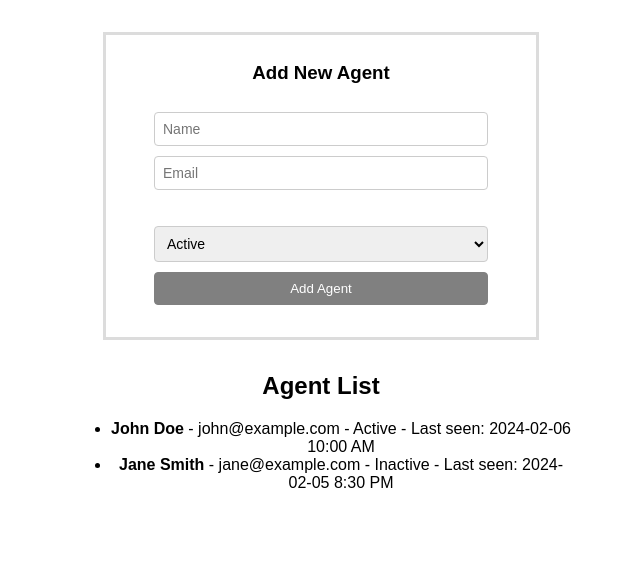
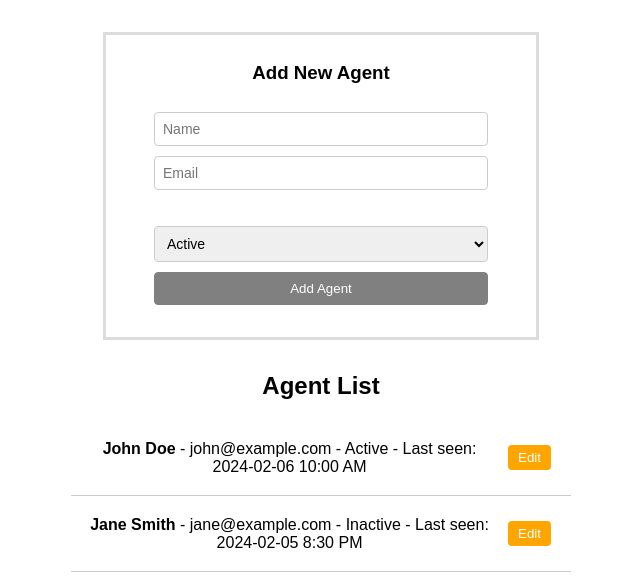
Before and after one commit to neffedych/Espresso-lab, a React (Create React App) app: page / in a window 1280 px wide. Shown: the top 586 px of the page, without its empty margins (319-959 px from the left). Built offline with nearby package versions, Linux system fonts and the light colour scheme.

Commit message:
Implemented Edit Agent func

```diff
--- a/src/components/AgentList.css
+++ b/src/components/AgentList.css
@@ -45,9 +45,40 @@
     border-radius: 4px;
   }
 
-
+.button:hover {
+    background-color: rgb(0, 210, 91);
+}
 
   .button:disabled {
     background-color: gray;
     cursor: not-allowed;
   }
+
+
+  .agent-list {
+    margin-top: 20px;
+    list-style: none;
+    padding: 0;
+  }
+
+  .agent-item {
+    display: flex;
+    justify-content: space-between;
+    align-items: center;
+    padding: 10px;
+    border-bottom: 1px solid #ccc;
+  }
+
+  .edit-button {
+    background-color: orange;
+    color: white;
+    border: none;
+    padding: 5px 10px;
+    cursor: pointer;
+    border-radius: 4px;
+    margin: 15px 10px;
+  }
+
+  .edit-button:hover{
+    background-color: rgb(233, 151, 0);
+  }
--- a/src/components/AgentList.tsx
+++ b/src/components/AgentList.tsx
@@ -20,6 +20,7 @@ const AgentList: React.FC = () => {
   const [email, setEmail] = useState("");
   const [status, setStatus] = useState<"Active" | "Inactive">("Active");
   const [emailError, setEmailError] = useState(false);
+  const [editingAgentId, setEditingAgentId] = useState<string | null>(null);
 
   const validateEmail = (email: string) => {
     const emailRegex = /^[^\s@]+@[^\s@]+\.[^\s@]+$/;
@@ -32,8 +33,18 @@ const AgentList: React.FC = () => {
     setEmailError(!validateEmail(value) && value.length > 0);
   };
 
-  const addAgent = () => {
+  const addOrUpdateAgent = () => {
     if (!name || !email || emailError) return;
+
+    if (editingAgentId) {
+
+      setAgents((prevAgents) =>
+        prevAgents.map((agent) =>
+          agent.id === editingAgentId ? { ...agent, name, email, status } : agent
+        )
+      );
+      setEditingAgentId(null);
+    } else {
 
       const newAgent: Agent = {
         id: crypto.randomUUID(),
@@ -42,19 +53,27 @@ const AgentList: React.FC = () => {
         status,
         lastSeen: new Date().toLocaleString(),
       };
+      setAgents([...agents, newAgent]);
+    }
 
-    setAgents([...agents, newAgent]);
+
     setName("");
     setEmail("");
     setStatus("Active");
   };
 
+  const handleEdit = (agent: Agent) => {
+    setEditingAgentId(agent.id);
+    setName(agent.name);
+    setEmail(agent.email);
+    setStatus(agent.status);
+  };
+
   return (
     <div className="container">
 
-
       <div className="form">
-        <h3>Add New Agent</h3>
+        <h3>{editingAgentId ? "Edit Agent" : "Add New Agent"}</h3>
         <input
           type="text"
           placeholder="Name"
@@ -62,6 +81,7 @@ const AgentList: React.FC = () => {
           onChange={(e) => setName(e.target.value)}
           className="input"
         />
+
           <input
             type="email"
             placeholder="Email"
@@ -75,18 +95,22 @@ const AgentList: React.FC = () => {
           <option value="Active">Active</option>
           <option value="Inactive">Inactive</option>
         </select>
-        <button onClick={addAgent} disabled={!name || !email || emailError} className="button">
-          Add Agent
+        <button onClick={addOrUpdateAgent} disabled={!name || !email || emailError} className="button">
+          {editingAgentId ? "Update Agent" : "Add Agent"}
         </button>
       </div>
+
       <h2>Agent List</h2>
       {agents.length === 0 ? (
         <p>No agents found.</p>
       ) : (
-        <ul>
+        <ul className="agent-list">
           {agents.map((agent) => (
-            <li key={agent.id}>
+            <li key={agent.id} className="agent-item">
+              <div>
                 <strong>{agent.name}</strong> - {agent.email} - {agent.status} - Last seen: {agent.lastSeen}
+              </div>
+              <button onClick={() => handleEdit(agent)} className="edit-button">Edit</button>
             </li>
           ))}
         </ul>
```
Lines whose indentation alone changed are shown as unchanged.
